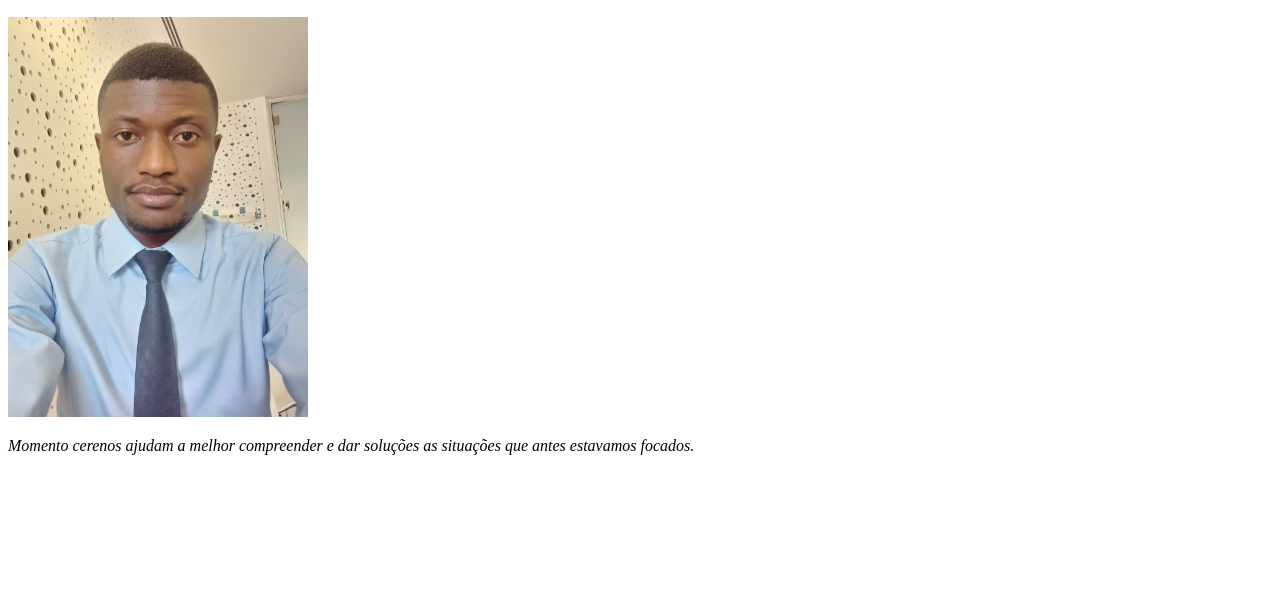
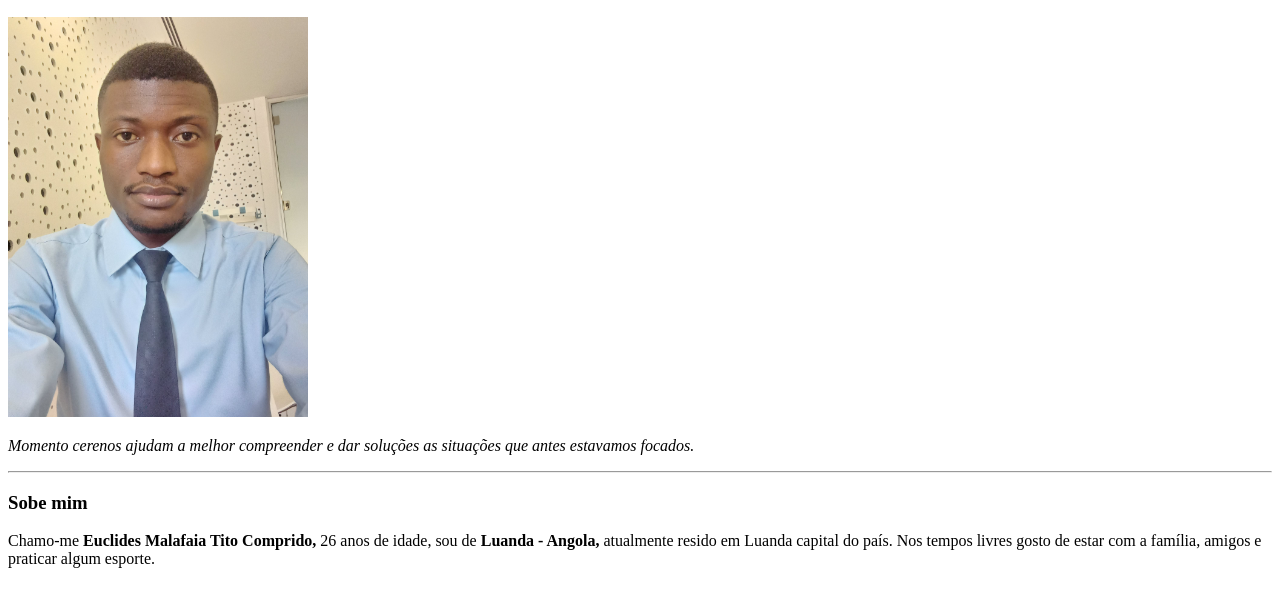
Before and after one commit to EuclidesComprido/meu-portifolio, a plain HTML site: page index.html in a window 1280 px wide. Shown: the part 110-716 px from the top of the page. Drawn offline with Linux system fonts and the light colour scheme.

Commit message:
adicionando a minha escriçao

```diff
--- a/index.html
+++ b/index.html
@@ -14,7 +14,12 @@
     <p>
        <em> Momento cerenos ajudam a melhor compreender e dar soluções as situações que antes estavamos focados.</em>
     </p>
-
+    <hr>
+    <h3>Sobe mim</h3>
+    <p>
+        Chamo-me <strong>Euclides Malafaia Tito Comprido,</strong>  26 anos de idade, sou de <strong>Luanda - Angola,</strong>
+        atualmente resido em Luanda capital do país. Nos tempos livres gosto de estar com a família, amigos e praticar algum esporte.
+    </p>
 </body>
 
 </html>
```
